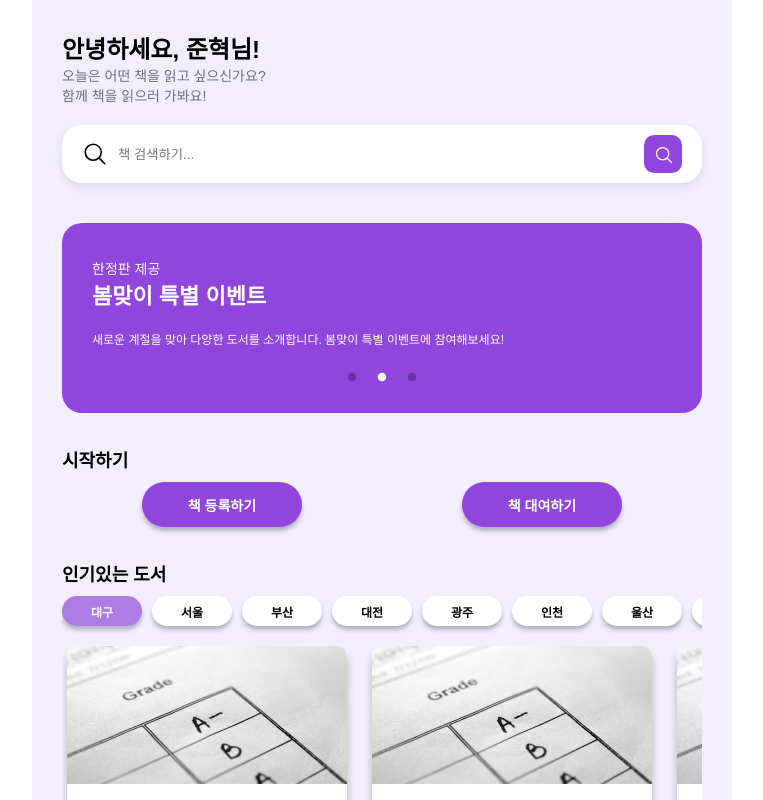
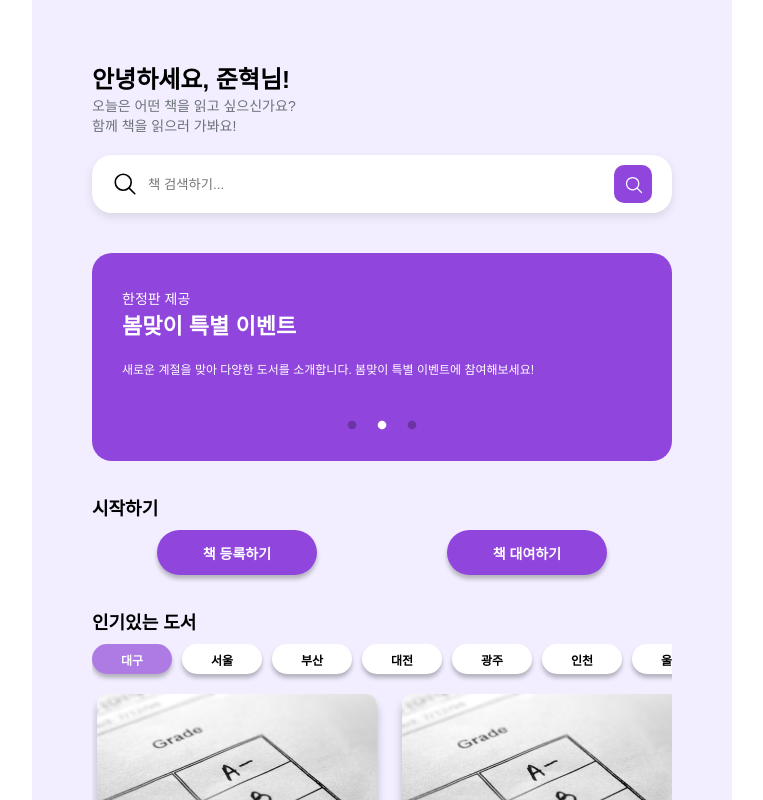
Before and after one commit to KongGookSu/frontend, a React (Vite) app: page / in a window 1280 px wide. Shown: the top 800 px of the page, without its empty margins (258-1021 px from the left). Built offline with nearby package versions, Linux system fonts and the light colour scheme.

Commit message:
style: 모든 페이지 패딩 30px 추가 및 패딩이 레이아웃에 영향을 미치지 않도록 box-sizing을 border-box로 설정 (#4)

```diff
--- a/src/components/layout/MainLayout.tsx
+++ b/src/components/layout/MainLayout.tsx
@@ -5,6 +5,10 @@ import styled from "styled-components";
 export const Main = styled.main`
     width: min(100%, 700px);
     margin: 0px auto;
+    min-height: 100vh;
+    background-color: #f2eeff;
+    padding: 30px;
+    box-sizing: border-box;
 `;
 
 export const MainLayout = () => {
```
Lines whose indentation alone changed are shown as unchanged.
